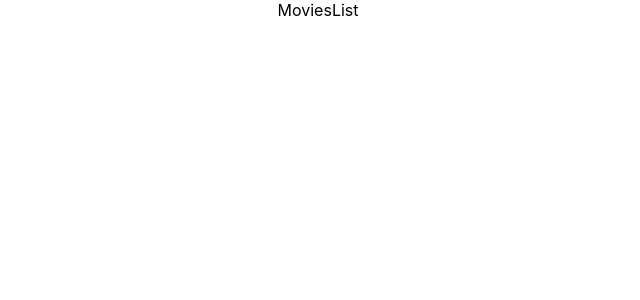
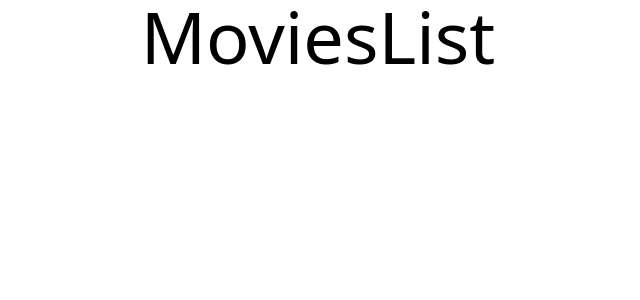
Before and after one commit to mohamedbenaantar/ReactApp-Movies, a React (Create React App) app in the folder moviesmate/: page / in a window 1280 px wide. Shown: the top 300 px of the page, without its empty margins (322-962 px from the left). Built offline with nearby package versions, Linux system fonts and the light colour scheme.

Commit message:
Add Tailwindcss to the project

```diff
--- a/moviesmate/package.json
+++ b/moviesmate/package.json
@@ -35,5 +35,8 @@
       "last 1 firefox version",
       "last 1 safari version"
     ]
+  },
+  "devDependencies": {
+    "tailwindcss": "^3.3.3"
   }
 }
--- a/moviesmate/src/index.css
+++ b/moviesmate/src/index.css
@@ -1,13 +1,3 @@
-body {
-  margin: 0;
-  font-family: -apple-system, BlinkMacSystemFont, 'Segoe UI', 'Roboto', 'Oxygen',
-    'Ubuntu', 'Cantarell', 'Fira Sans', 'Droid Sans', 'Helvetica Neue',
-    sans-serif;
-  -webkit-font-smoothing: antialiased;
-  -moz-osx-font-smoothing: grayscale;
-}
-
-code {
-  font-family: source-code-pro, Menlo, Monaco, Consolas, 'Courier New',
-    monospace;
-}
+@tailwind base;
+@tailwind components;
+@tailwind utilities;
--- a/moviesmate/src/pages/MoviesList.js
+++ b/moviesmate/src/pages/MoviesList.js
@@ -2,6 +2,10 @@
 
 export const MoviesList = () => {
   return (
-    <main>MoviesList</main>
+    <main>
+        <div className="text-7xl">
+        MoviesList
+        </div>
+        </main>
   )
 }
--- /dev/null
+++ b/moviesmate/tailwind.config.js
@@ -0,0 +1,7 @@
+module.exports = {
+    content: ["./src/**/*.{html,js}"],
+    theme: {
+      extend: {},
+    },
+    plugins: [],
+  }
```
Also changed, not shown: 2 other files (tests, documents, lock files or other folders).
